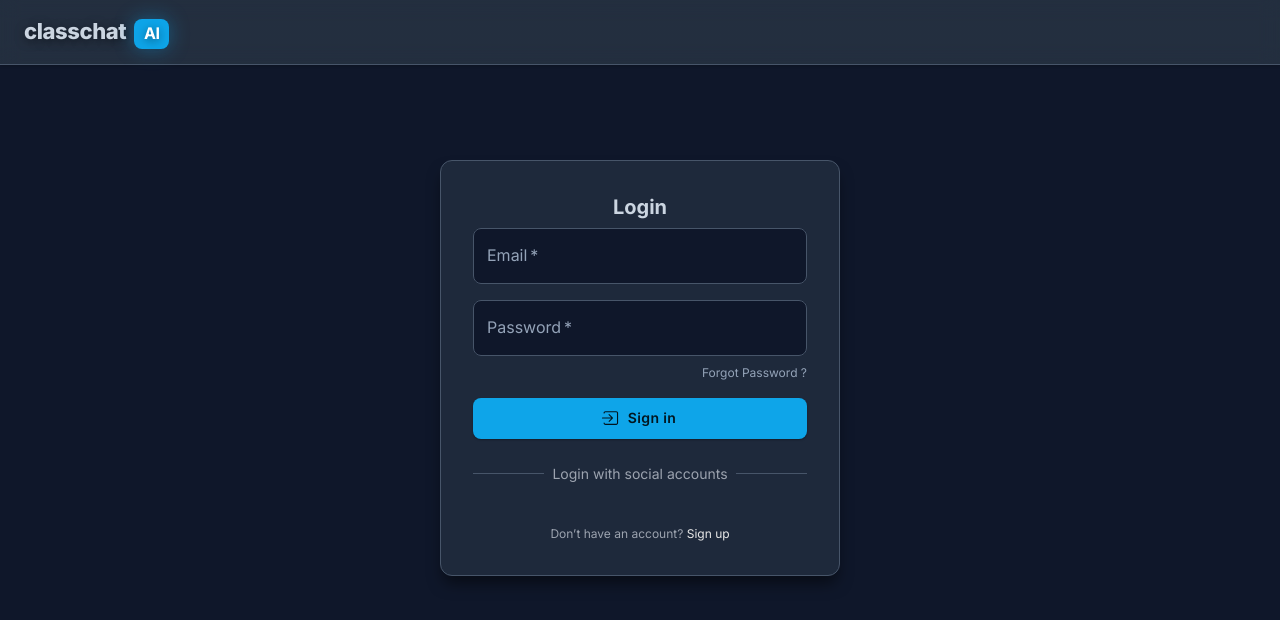
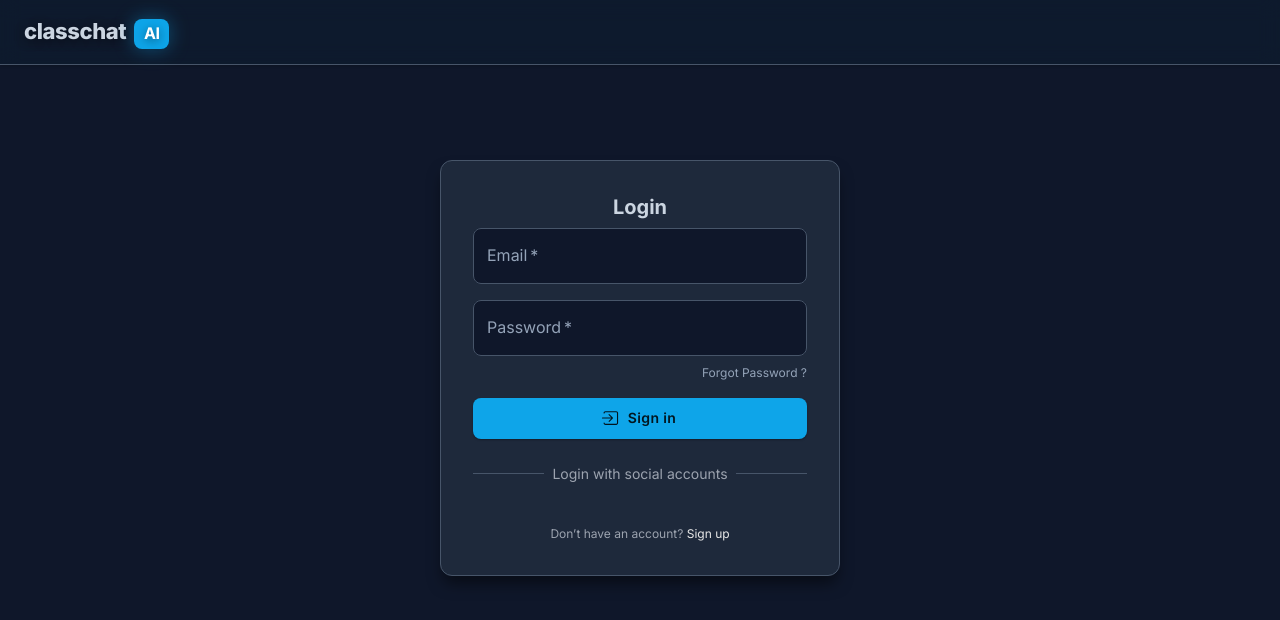
Before and after one commit to rileydrakedesign/AIStudyBuddy, a React (Vite) app in the folder frontend/: page /login in a window 1280 px wide. Shown: the top 620 px of the page. Built offline with nearby package versions, Linux system fonts and the light colour scheme; no server answers.

Commit message:
added important flags to header color

```diff
--- a/frontend/src/components/Header.tsx
+++ b/frontend/src/components/Header.tsx
@@ -30,7 +30,8 @@ const Header: React.FC<HeaderProps> = () => {
   return (
     <AppBar
       sx={{
-        bgcolor: "rgba(0, 77, 86, 0.07)",
+        bgcolor: "rgba(0, 77, 86, 0.07) !important",
+        background: "rgba(0, 77, 86, 0.07) !important",
         backdropFilter: "blur(10px)",
         position: "fixed",
         top: 0,
```
